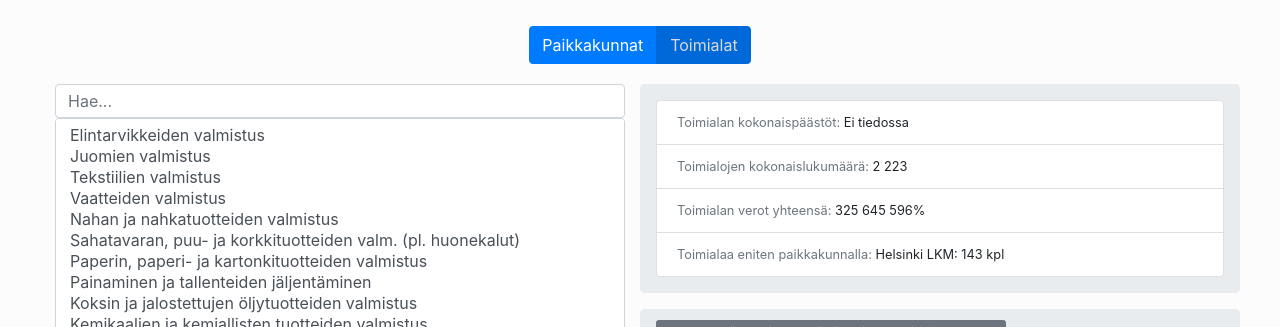
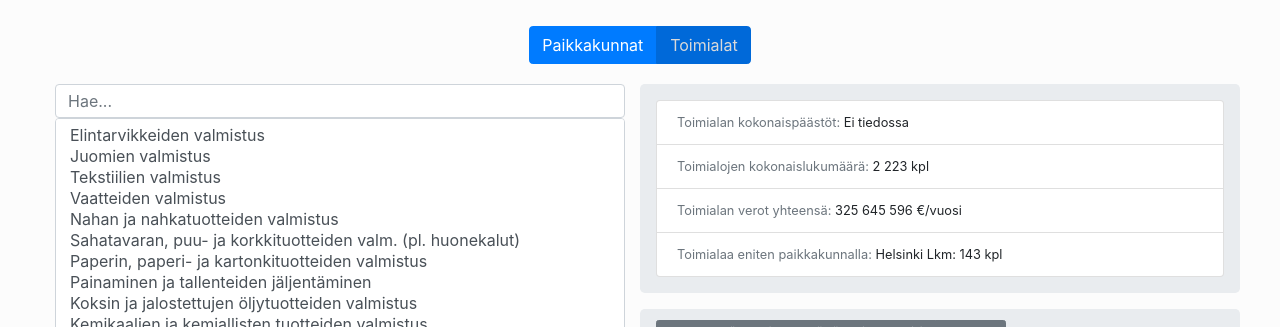
Before and after one commit to vornit/ryhmatyo, a React (Create React App) app in the folder tklaskuri/: page / in a window 1280 px wide. Both pictures are taken after a click on the button "Toimialat". Shown: the top 327 px of the page. Built offline with nearby package versions, Linux system fonts and the light colour scheme.

Commit message:
Tulostus korjaus

```diff
--- a/tklaskuri/src/toimialat.js
+++ b/tklaskuri/src/toimialat.js
@@ -215,6 +215,16 @@ const Toimialat = () => {
     else return x.toString().replace(/\B(?=(\d{3})+(?!\d))/g, " ");
   }
 
+  let paastoTulostus = "Ei tiedossa";
+  if( lukupilkuilla(paastotaulukko[counter]) != "Ei tiedossa") {
+    paastoTulostus = lukupilkuilla(paastotaulukko[counter]) + " tonnia/vuosi";
+  }
+  let veroTulostus = "Ei Tiedossa";
+    if ( lukupilkuilla(verotaulukko[counter]) != "Ei tiedossa"){
+      veroTulostus = lukupilkuilla(verotaulukko[counter]) + " €/vuosi";
+    }
+
+
  return (
   // Bootstrapin pääcontainer
   <div className="container">
@@ -242,10 +252,10 @@ const Toimialat = () => {
 
             <ul class="list-group">
 
-      <li class="list-group-item"><small class="text-muted">Toimialan kokonaispäästöt: </small>{lukupilkuilla(paastotaulukko[counter])}</li>
-      <li class="list-group-item"><small class="text-muted">Toimialojen kokonaislukumäärä: </small> {lukupilkuilla(maarataulukko[counter])}</li>
-      <li class="list-group-item"> <small class="text-muted">Toimialan verot yhteensä: </small> {lukupilkuilla(verotaulukko[counter])}%</li>
-      <li class="list-group-item"> <small class="text-muted">Toimialaa eniten paikkakunnalla: </small> {kuntienNimet[kunnanNimiAvain]} LKM: {kuntienToimialaLkm[kuntienIndeksit[kunnanNimiAvain]]} kpl</li>
+      <li class="list-group-item"><small class="text-muted">Toimialan kokonaispäästöt: </small>{paastoTulostus}</li>
+      <li class="list-group-item"><small class="text-muted">Toimialojen kokonaislukumäärä: </small> {lukupilkuilla(maarataulukko[counter])} kpl</li>
+      <li class="list-group-item"> <small class="text-muted">Toimialan verot yhteensä: </small> {veroTulostus}</li>
+      <li class="list-group-item"> <small class="text-muted">Toimialaa eniten paikkakunnalla: </small> {kuntienNimet[kunnanNimiAvain]} Lkm: {kuntienToimialaLkm[kuntienIndeksit[kunnanNimiAvain]]} kpl</li>
             </ul>
 
             </div>
```
